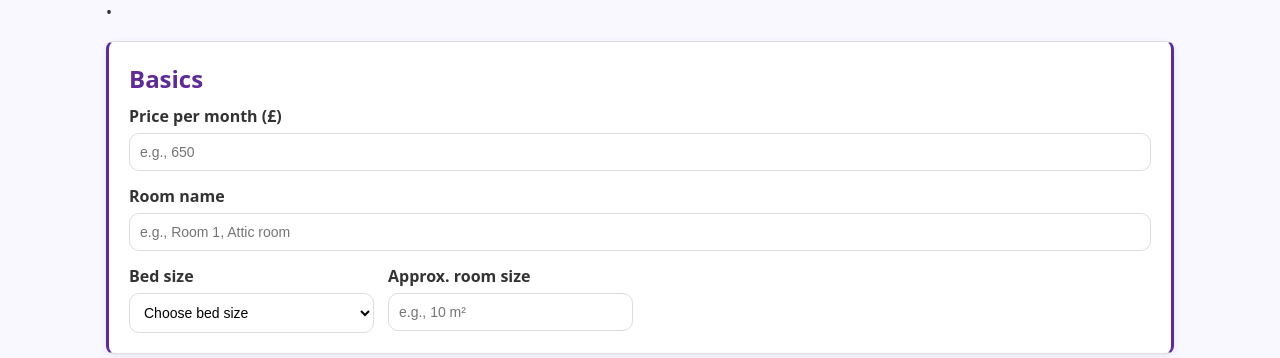
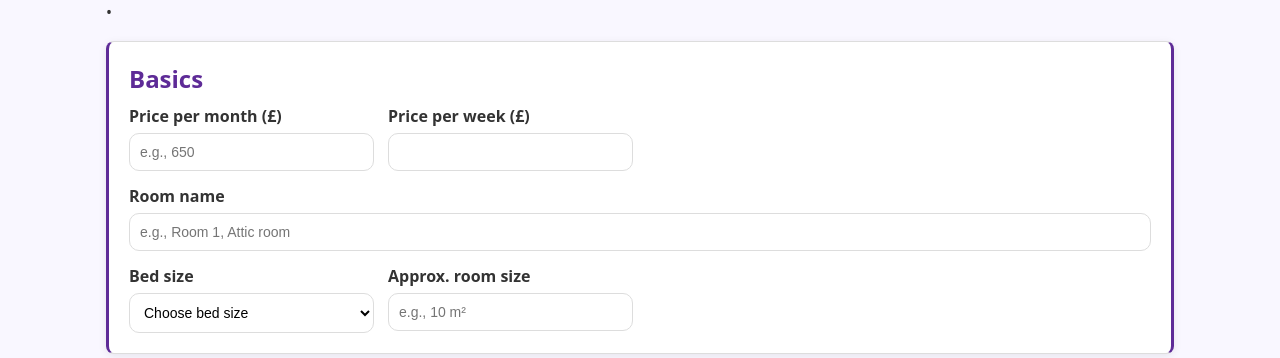
Before and after one commit to matthewnmoore/student-palace, a Flask app: template templates/room_form.html in a window 1280 px wide. Shown: the part 139-497 px from the top of the page. Run offline with Flask 3, Linux system fonts and the light colour scheme; the template is opened without the code that fills it, so the values that code supplies are empty; parts of the project's set-up code (start-up, migrations or seed data) failed here and were passed over.

Commit message:
Update room_form.html

```diff
--- a/templates/room_form.html
+++ b/templates/room_form.html
@@ -11,10 +11,16 @@
       <h2 class="card-title">Basics</h2>
       <div class="grid grid-2">
 
-        <!-- NEW: Price per month -->
-        <label class="field" style="grid-column:1 / -1">
+        <!-- Price per month -->
+        <label class="field">
           <span class="label">Price per month (£)</span>
-          <input type="number" name="price_pcm" value="{{ (form.price_pcm or '') if form else '' }}" min="0" step="1" inputmode="numeric" placeholder="e.g., 650">
+          <input type="number" id="price_pcm" name="price_pcm" value="{{ (form.price_pcm or '') if form else '' }}" min="0" step="1" inputmode="numeric" placeholder="e.g., 650">
+        </label>
+
+        <!-- Price per week (calculated, not saved) -->
+        <label class="field">
+          <span class="label">Price per week (£)</span>
+          <input type="text" id="price_ppw" value="" readonly>
         </label>
 
         <label class="field" style="grid-column:1 / -1">
@@ -45,17 +51,13 @@
     <div class="card card--accent-lr">
       <h2 class="card-title">Availability</h2>
 
-      <!-- One row; uniform sizing; inline labels next to inputs -->
       <div class="grid grid-3" style="align-items:end">
-
-        <!-- Currently let (simple inline, no box) -->
         <label class="check" style="align-self:end">
           <input type="checkbox" name="is_let" id="is_let"
                  {% if form and form.is_let in ['1',1,'on',True] %}checked{% endif %}>
           <span>Currently let (not available now)</span>
         </label>
 
-        <!-- Let until (only when currently let) -->
         {% set let_until_val = (form.let_until or '') if form else '' %}
         <label class="field" id="row_let_until" style="display:none">
           <span class="label-inline" style="margin-bottom:0">Let until</span>
@@ -64,7 +66,6 @@
                  style="padding:12px; font-size:16px; min-height:44px; display:inline-block; width:100%">
         </label>
 
-        <!-- Available from (always shown; auto-fills to next day when 'let until' changes) -->
         {% set available_from_val = (form.available_from or '') if form else '' %}
         <label class="field" id="row_available_from">
           <span class="label-inline" style="margin-bottom:0">Available from</span>
@@ -114,7 +115,6 @@
           <span>Wired internet</span>
         </label>
 
-        <!-- EXISTING NEW FIELDS -->
         <label class="field checkbox" style="align-self:end">
           <input type="checkbox" name="safe" {% if form and form.safe in ['1',1,'on',True] %}checked{% endif %}>
           <span>Safe</span>
@@ -130,7 +130,6 @@
           <span>Mirror</span>
         </label>
 
-        <!-- NEW NON-SEARCHABLE FIELDS -->
         <label class="field checkbox" style="align-self:end">
           <input type="checkbox" name="bedside_table" {% if form and form.bedside_table in ['1',1,'on',True] %}checked{% endif %}>
           <span>Bedside table</span>
@@ -176,9 +175,10 @@
   .actions .actions-row { display:flex; gap:8px; flex-wrap:wrap; align-items:center; }
 </style>
 
-<!-- Availability behaviour -->
+<!-- Behaviour -->
 <script>
 (function(){
+  // Availability behaviour
   var isLet = document.getElementById('is_let');
   var rowLetUntil = document.getElementById('row_let_until');
   var letUntil = document.getElementById('let_until');
@@ -216,6 +216,25 @@
   }
   syncVisibility();
   wireAutoNextDay();
+
+  // Weekly rent auto-calc
+  var pcmInput = document.getElementById('price_pcm');
+  var ppwInput = document.getElementById('price_ppw');
+
+  function updatePPW(){
+    var val = parseFloat(pcmInput.value);
+    if (!isNaN(val) && val > 0){
+      var weekly = Math.round((val * 12) / 52);
+      ppwInput.value = weekly;
+    } else {
+      ppwInput.value = '';
+    }
+  }
+
+  if (pcmInput){
+    pcmInput.addEventListener('input', updatePPW);
+    updatePPW();
+  }
 })();
 </script>
 {% endblock %}
```
